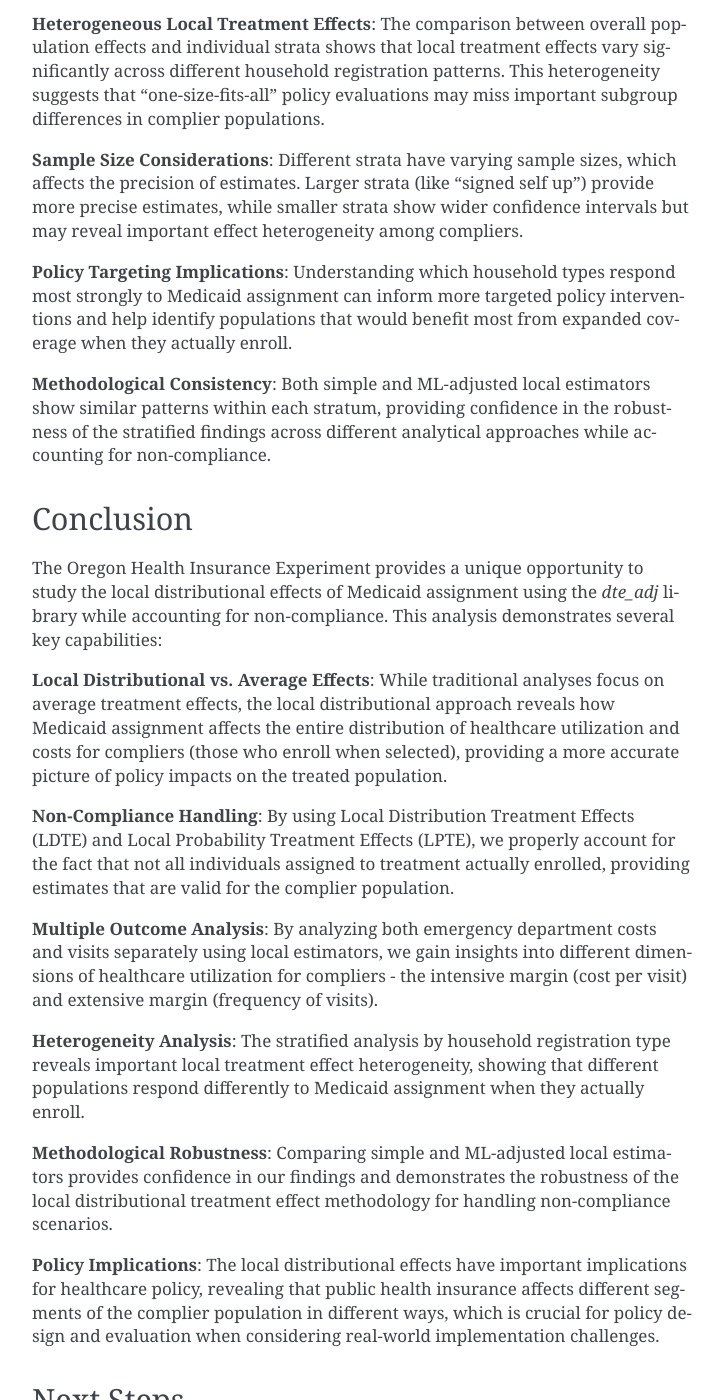
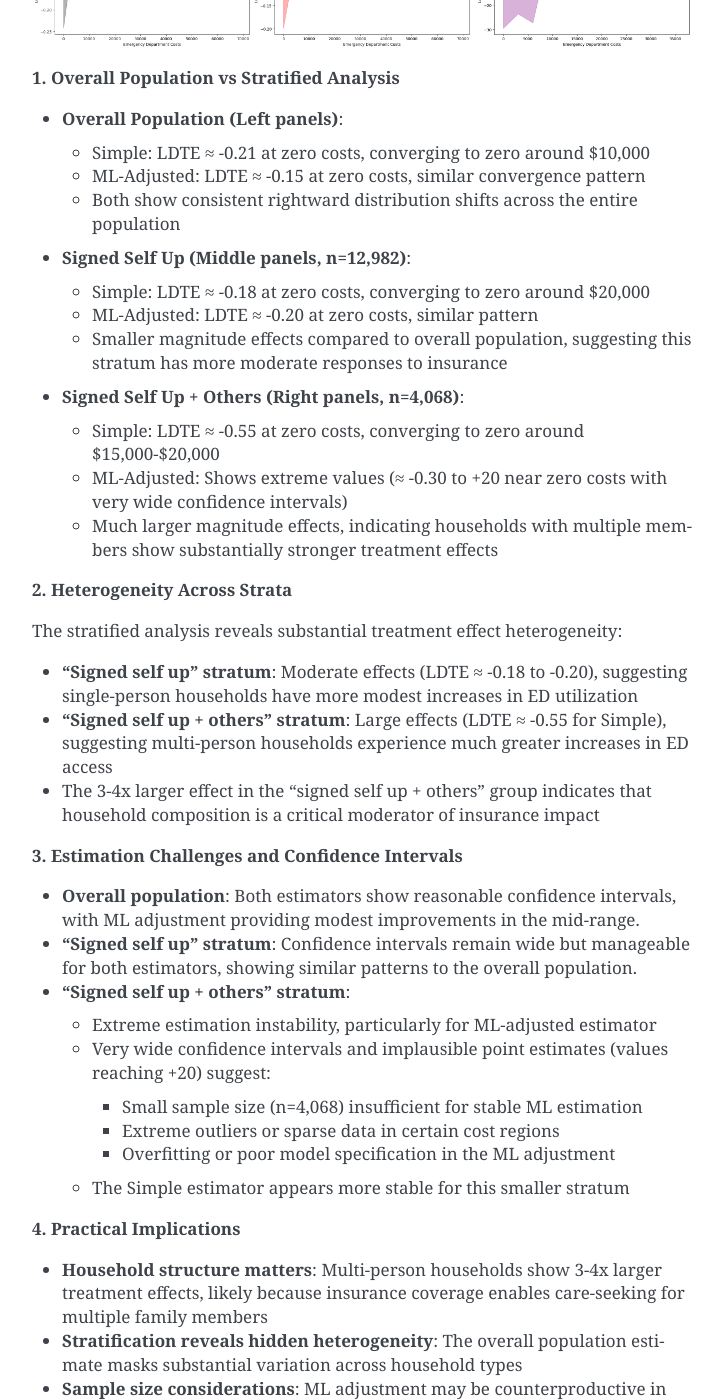
Before and after one commit to CyberAgentAILab/python-dte-adjustment, a Sphinx documentation site: the page built from docs/source/tutorials/oregon.rst, in a window 1280 px wide and 1400 px high, scrolled down 13496 px. Shown: the whole window, without its empty margins (388-1111 px from the left). Built offline with Sphinx 7.4.7, drawn with Linux system fonts in a browser that asks for light colours; some of the changed text lies outside the part shown.

Commit message:
update explanation of insights

```diff
--- a/docs/source/tutorials/oregon.rst
+++ b/docs/source/tutorials/oregon.rst
@@ -197,11 +197,15 @@
    :width: 800px
    :align: center
 
-**LDTE Interpretation**: The positive LDTE values indicate that Medicaid assignment increases the cumulative probability of individuals having emergency department costs at or below each threshold among compliers (those who enroll when selected). This suggests that while Medicaid increases overall ED utilization, it may also help contain costs for some individuals who actually enroll.
+**1. LDTE Interpretation and Distribution-Level Insights**
 
-**Statistical Significance**: Both simple and ML-adjusted local estimators show similar patterns, providing robust evidence that Medicaid assignment has significant distributional effects on emergency department costs for compliers. The confidence intervals indicate that these effects are statistically significant across most cost levels.
+- **Simple Local Estimator**: Shows LDTE ≈ -0.12 at zero costs, meaning 12 percentage points fewer insured individuals have zero ED costs. The effect converges to zero around $10,000 and remains flat thereafter.
+- **ML-Adjusted Local Estimator**: Shows a smaller effect of LDTE ≈ -0.15 at zero costs, with similar convergence patterns.
+- **Key Finding**: Both estimators reveal insurance primarily affects the lower tail (zero to ~$10,000), shifting the distribution rightward. This indicates insurance increases ED access among those who would otherwise not seek care, while having minimal impact on high-cost users.
 
-**Non-Compliance Considerations**: The LDTE analysis accounts for the fact that not all individuals assigned to treatment actually enrolled in Medicaid, providing a more accurate estimate of the effects for those who actually receive treatment when assigned.
+**2. Covariate Adjustment Effects and Confidence Intervals**
+
+The confidence intervals are not substantially narrower with ML adjustment. Both methods show comparably wide confidence bands, indicating limited efficiency gains. This suggests: (1) covariates have limited predictive power for ED costs, (2) the linear regression model may be too simple, or (3) the simple estimator is already reasonably efficient.
 
 Cost Analysis with Local PTE
 ~~~~~~~~~~~~~~~~~~~~~~~~~~~~~
@@ -249,17 +253,15 @@
    :width: 800px
    :align: center
 
-The side-by-side bar charts show probability treatment effects across different emergency department cost intervals, revealing how Medicaid enrollment affects healthcare utilization patterns:
+**1. LPTE Interpretation and Distribution-Level Insights**
 
-**Cost Distribution Effects**: The LPTE analysis shows how Medicaid assignment changes the probability of compliers incurring emergency department costs in specific ranges. Positive bars indicate cost intervals where Medicaid assignment increases the likelihood of incurring costs in that range, while negative bars show intervals where it decreases the probability.
+- **Simple Local Estimator**: Shows mixed effects across cost bins. At zero costs, LPTE ≈ -0.02 (not statistically significant given wide confidence intervals). Small positive effects appear in the $5,000-$10,000 range (LPTE ≈ 0.01-0.02), converging to zero beyond $30,000.
+- **ML-Adjusted Local Estimator**: Shows a larger negative effect at zero costs (LPTE ≈ -0.04) and positive effects in the $5,000-$15,000 range (LPTE ≈ 0.01-0.02). Effects converge to zero at higher costs.
+- **Key Finding**: Insurance reduces the probability mass at zero costs while increasing it in the moderate cost range ($5,000-$15,000). This represents a redistribution of probability mass from non-users to moderate ED cost users, with minimal effect on high-cost outliers.
 
-**Healthcare Utilization Patterns**: Both simple and ML-adjusted local estimators reveal consistent patterns in how Medicaid assignment affects emergency department utilization across different cost categories for compliers. The analysis shows that Medicaid assignment has heterogeneous effects, increasing utilization in some cost ranges while potentially reducing it in others.
+**2. Covariate Adjustment Effects and Confidence Intervals**
 
-**Access vs. Utilization Trade-offs**: The probability treatment effects reveal the complex relationship between health insurance coverage and emergency department use. While Medicaid provides access to care, the distributional effects suggest that it may help some individuals avoid very high-cost emergency situations while increasing utilization for routine or preventive care.
-
-**Methodological Robustness**: Both simple and ML-adjusted local estimators confirm similar patterns, providing robust evidence for the distributional effects of Medicaid assignment on emergency department costs for compliers. The ML-adjusted analysis provides more precise estimates that account for confounding factors while handling non-compliance.
-
-**Policy Implications**: Understanding these distributional effects is crucial for healthcare policy. The local analysis reveals that Medicaid's impact varies across the cost distribution for those who actually enroll when assigned, which has important implications for healthcare budgeting and understanding the true effects of public health insurance programs on compliers.
+The confidence intervals remain wide for both estimators, though ML adjustment shows slightly more consistent patterns in the moderate cost range. The limited precision suggests: (1) substantial heterogeneity in treatment effects within cost bins, (2) limited predictive power of covariates for specific cost levels, or (3) relatively small sample sizes within individual bins.
 
 Emergency Department Visits Analysis
 ~~~~~~~~~~~~~~~~~~~~~~~~~~~~~~~~~~~~
@@ -328,6 +330,16 @@
    :width: 800px
    :align: center
 
+**1. LDTE Interpretation and Distribution-Level Insights**
+
+- **Simple Local Estimator**: Shows LDTE ≈ -0.12 at zero visits, meaning 12 percentage points fewer insured individuals have zero ED visits. The effect gradually converges toward zero around 16 visits and remains near zero thereafter.
+- **ML-Adjusted Local Estimator**: Shows a smaller effect of LDTE ≈ -0.15 at zero visits, with similar convergence patterns.
+- **Key Finding**: Both estimators reveal insurance primarily affects the lower tail (zero to ~7 visits), shifting the distribution rightward. This indicates insurance increases ED utilization among those who would otherwise not visit, while having minimal impact on frequent ED users.
+
+**2. Covariate Adjustment Effects and Confidence Intervals**
+
+The confidence intervals are not substantially narrower with ML adjustment. Both methods show comparably wide confidence bands, indicating limited efficiency gains. This suggests: (1) covariates have limited predictive power for ED visit frequency, (2) the linear regression model may be too simple, or (3) the simple estimator is already reasonably efficient.
+
 Visits Analysis with Local PTE
 ~~~~~~~~~~~~~~~~~~~~~~~~~~~~~~~
 
@@ -373,17 +385,15 @@
    :width: 800px
    :align: center
 
-**Key Insights from Visits Analysis**:
+**1. LPTE Interpretation and Distribution-Level Insights**
 
-The emergency department visits analysis reveals complementary patterns to the cost analysis:
+- **Simple Local Estimator**: Shows a large negative effect at zero visits (LPTE ≈ -0.12), indicating 12 percentage points fewer insured individuals have zero ED visits. Small positive effects appear in the 1-5 visit range (LPTE ≈ 0.02-0.03), converging to zero beyond 7 visits.
+- **ML-Adjusted Local Estimator**: Shows a larger negative effect at zero visits (LPTE ≈ -0.14) and positive effects in the 1-5 visit range (LPTE ≈ 0.03-0.04). Effects converge to zero at higher visit frequencies.
+- **Key Finding**: Insurance reduces the probability mass at zero visits while increasing it in the low-to-moderate visit range (1-5 visits). This represents a redistribution of probability mass from non-users to low-frequency ED users, with minimal effect on frequent visitors.
 
-**Visit Frequency Effects**: Medicaid assignment shows distinct effects on the probability of different visit frequencies for compliers. The LPTE analysis reveals which visit count categories are most affected by Medicaid assignment among those who actually enroll.
+**2. Covariate Adjustment Effects and Confidence Intervals**
 
-**Utilization Patterns**: The local distributional analysis of visits provides insights into how health insurance assignment affects the frequency of emergency department use for compliers, separate from the cost per visit. This helps distinguish between intensive margin effects (cost per visit) and extensive margin effects (frequency of visits) for the complier population.
-
-**Policy Understanding**: By analyzing both costs and visits separately using local estimators, we gain a more complete picture of how Medicaid assignment affects emergency department utilization for those who actually enroll when selected. This dual analysis is crucial for understanding the full impact of health insurance policy on healthcare delivery in non-compliance scenarios.
-
-**Methodological Robustness**: Both simple and ML-adjusted local estimators show similar patterns for visits analysis, providing confidence in the robustness of the findings while properly accounting for non-compliance in the experimental design.
+The confidence intervals remain wide for both estimators, particularly at zero and low visit counts. The limited precision suggests: (1) substantial heterogeneity in treatment effects within visit frequency bins, (2) limited predictive power of covariates for specific visit levels, or (3) relatively small sample sizes within individual bins.
 
 
 Stratified Analysis by Household Registration
@@ -475,7 +485,7 @@
 
     # Row 1: Simple local estimators
     # Overall (all data)
-    plot(outcome_ed_costs_locations_stratum, ldte_simple_stratum, lower_simple_stratum, upper_simple_stratum,
+    plot(outcome_ed_costs_locations, ldte_simple, lower_simple, upper_simple,
             title="ED Costs: Overall Population\n(Simple Local Estimator)",
             xlabel="Emergency Department Costs",
             ylabel="Local Distribution Treatment Effect",
@@ -497,7 +507,7 @@
 
     # Row 2: ML-Adjusted local estimators
     # Overall (all data)
-    plot(outcome_ed_costs_locations_stratum, ldte_ml_stratum, lower_ml_stratum, upper_ml_stratum,
+    plot(outcome_ed_costs_locations, ldte_ml, lower_ml, upper_ml,
             title="ED Costs: Overall Population\n(ML-Adjusted Local Estimator)",
             xlabel="Emergency Department Costs",
             ylabel="Local Distribution Treatment Effect",
@@ -521,39 +531,84 @@
     plt.tight_layout()
     plt.show()
 
-.. image:: ../_static/oregon_ldte_strata.png
+.. image:: ../_static/oregon_ldte_costs_strata.png
    :alt: Oregon Health Insurance Experiment DTE Strata Analysis
    :width: 800px
    :align: center
 
-**Key Insights from Stratified Analysis**:
+**1. Overall Population vs Stratified Analysis**
 
-The stratified analysis by household registration type reveals important heterogeneity in how Medicaid assignment affects different populations:
+- **Overall Population (Left panels)**:
 
-**Heterogeneous Local Treatment Effects**: The comparison between overall population effects and individual strata shows that local treatment effects vary significantly across different household registration patterns. This heterogeneity suggests that "one-size-fits-all" policy evaluations may miss important subgroup differences in complier populations.
+  - Simple: LDTE ≈ -0.21 at zero costs, converging to zero around $10,000
+  - ML-Adjusted: LDTE ≈ -0.15 at zero costs, similar convergence pattern
+  - Both show consistent rightward distribution shifts across the entire population
 
-**Sample Size Considerations**: Different strata have varying sample sizes, which affects the precision of estimates. Larger strata (like "signed self up") provide more precise estimates, while smaller strata show wider confidence intervals but may reveal important effect heterogeneity among compliers.
+- **Signed Self Up (Middle panels, n=12,982)**:
 
-**Policy Targeting Implications**: Understanding which household types respond most strongly to Medicaid assignment can inform more targeted policy interventions and help identify populations that would benefit most from expanded coverage when they actually enroll.
+  - Simple: LDTE ≈ -0.18 at zero costs, converging to zero around $20,000
+  - ML-Adjusted: LDTE ≈ -0.20 at zero costs, similar pattern
+  - Smaller magnitude effects compared to overall population, suggesting this stratum has more moderate responses to insurance
 
-**Methodological Consistency**: Both simple and ML-adjusted local estimators show similar patterns within each stratum, providing confidence in the robustness of the stratified findings across different analytical approaches while accounting for non-compliance.
+- **Signed Self Up + Others (Right panels, n=4,068)**:
+
+  - Simple: LDTE ≈ -0.55 at zero costs, converging to zero around $15,000-$20,000
+  - ML-Adjusted: Shows extreme values (≈ -0.30 to +20 near zero costs with very wide confidence intervals)
+  - Much larger magnitude effects, indicating households with multiple members show substantially stronger treatment effects
+
+**2. Heterogeneity Across Strata**
+
+The stratified analysis reveals substantial treatment effect heterogeneity:
+
+- **"Signed self up" stratum**: Moderate effects (LDTE ≈ -0.18 to -0.20), suggesting single-person households have more modest increases in ED utilization
+- **"Signed self up + others" stratum**: Large effects (LDTE ≈ -0.55 for Simple), suggesting multi-person households experience much greater increases in ED access
+- The 3-4x larger effect in the "signed self up + others" group indicates that household composition is a critical moderator of insurance impact
+
+**3. Estimation Challenges and Confidence Intervals**
+
+- **Overall population**: Both estimators show reasonable confidence intervals, with ML adjustment providing modest improvements in the mid-range.
+- **"Signed self up" stratum**: Confidence intervals remain wide but manageable for both estimators, showing similar patterns to the overall population.
+- **"Signed self up + others" stratum**:
+
+  - Extreme estimation instability, particularly for ML-adjusted estimator
+  - Very wide confidence intervals and implausible point estimates (values reaching +20) suggest:
+
+    - Small sample size (n=4,068) insufficient for stable ML estimation
+    - Extreme outliers or sparse data in certain cost regions
+    - Overfitting or poor model specification in the ML adjustment
+
+  - The Simple estimator appears more stable for this smaller stratum
+
+**4. Practical Implications**
+
+- **Household structure matters**: Multi-person households show 3-4x larger treatment effects, likely because insurance coverage enables care-seeking for multiple family members
+- **Stratification reveals hidden heterogeneity**: The overall population estimate masks substantial variation across household types
+- **Sample size considerations**: ML adjustment may be counterproductive in smaller strata where model complexity exceeds data informativeness
 
 Conclusion
 ~~~~~~~~~~
 
-The Oregon Health Insurance Experiment provides a unique opportunity to study the local distributional effects of Medicaid assignment using the `dte_adj` library while accounting for non-compliance. This analysis demonstrates several key capabilities:
+This analysis of the Oregon Health Insurance Experiment using local distribution treatment effects reveals specific patterns in how Medicaid insurance affects emergency department utilization among compliers:
 
-**Local Distributional vs. Average Effects**: While traditional analyses focus on average treatment effects, the local distributional approach reveals how Medicaid assignment affects the entire distribution of healthcare utilization and costs for compliers (those who enroll when selected), providing a more accurate picture of policy impacts on the treated population.
+**1. Insurance Primarily Shifts the Lower Tail of the Distribution**
 
-**Non-Compliance Handling**: By using Local Distribution Treatment Effects (LDTE) and Local Probability Treatment Effects (LPTE), we properly account for the fact that not all individuals assigned to treatment actually enrolled, providing estimates that are valid for the complier population.
+Our LDTE analysis shows that Medicaid insurance reduces the probability of zero ED costs by 12-15 percentage points (LDTE ≈ -0.12 to -0.15 at $0), with effects converging to zero around $10,000. Similarly, for ED visits, insurance reduces zero visits by 12-14 percentage points (LPTE ≈ -0.12 to -0.14 at 0 visits). This indicates insurance primarily enables access for those who would otherwise not use ED services, rather than affecting high-cost or frequent users.
 
-**Multiple Outcome Analysis**: By analyzing both emergency department costs and visits separately using local estimators, we gain insights into different dimensions of healthcare utilization for compliers - the intensive margin (cost per visit) and extensive margin (frequency of visits).
+**2. Probability Mass Redistribution, Not Uniform Increases**
 
-**Heterogeneity Analysis**: The stratified analysis by household registration type reveals important local treatment effect heterogeneity, showing that different populations respond differently to Medicaid assignment when they actually enroll.
+The LPTE analysis reveals insurance does not uniformly increase ED utilization. Instead, it redistributes probability mass: reducing zero-cost/zero-visit individuals while increasing moderate users ($5,000-$15,000 costs; 1-5 visits). High-cost outliers (>$30,000) and frequent users (>7 visits) show minimal treatment effects, suggesting insurance's impact is concentrated among marginal users.
 
-**Methodological Robustness**: Comparing simple and ML-adjusted local estimators provides confidence in our findings and demonstrates the robustness of the local distributional treatment effect methodology for handling non-compliance scenarios.
+**3. Substantial Heterogeneity by Household Composition**
 
-**Policy Implications**: The local distributional effects have important implications for healthcare policy, revealing that public health insurance affects different segments of the complier population in different ways, which is crucial for policy design and evaluation when considering real-world implementation challenges.
+Stratified analysis uncovers dramatic treatment effect heterogeneity: single-person households ("signed self up") show moderate effects (LDTE ≈ -0.18 to -0.20), while multi-person households ("signed self up + others") exhibit 3-4x larger effects (LDTE ≈ -0.55). This suggests household structure is a critical moderator—insurance enables care-seeking for multiple family members when households include dependents.
+
+**4. Limited Efficiency Gains from ML Adjustment**
+
+Despite using pre-randomization ED utilization history and demographic covariates, ML-adjusted estimators show minimal efficiency gains over simple estimators. Confidence intervals remain comparably wide for both methods, suggesting: (1) the covariates have limited predictive power for ED outcomes, (2) the linear regression model may be too simple, or (3) substantial residual heterogeneity exists even after covariate adjustment. Notably, ML adjustment becomes unstable in small strata (n=4,068), producing implausible estimates (LDTE reaching +20), highlighting that model complexity must match sample informativeness.
+
+**5. Policy Implications for Targeted Interventions**
+
+The distributional analysis reveals that Medicaid's primary benefit is enabling ED access for marginal users who would otherwise forego care, rather than increasing utilization among existing high users. The 3-4x larger effects for multi-person households suggest family coverage may yield substantially greater utilization impacts than individual coverage. These findings have direct implications for healthcare budgeting and targeting: policymakers should anticipate larger ED increases when expanding coverage to families versus individuals, and the primary fiscal impact will come from converting non-users to moderate users rather than increasing costs among existing high users.
 
 Next Steps
 ~~~~~~~~~~
```
Also changed, not shown: other parts of docs/source/tutorials/oregon.rst (+2 -2 lines), docs/source/_static/oregon_ldte_costs_strata.png (added), docs/source/_static/oregon_ldte_strata.png (deleted), docs/source/_static/oregon_ldte_visits_strata.png (added).
